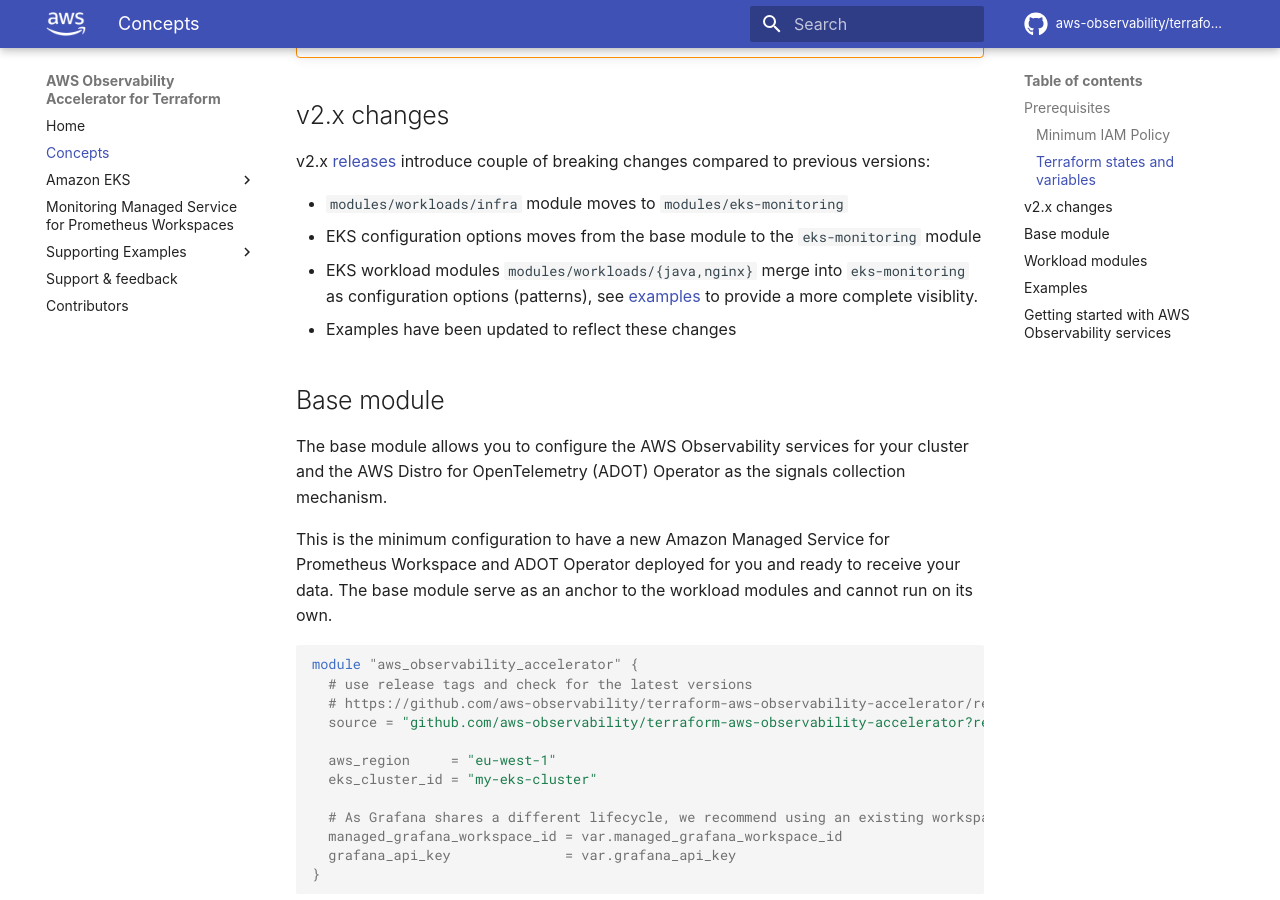
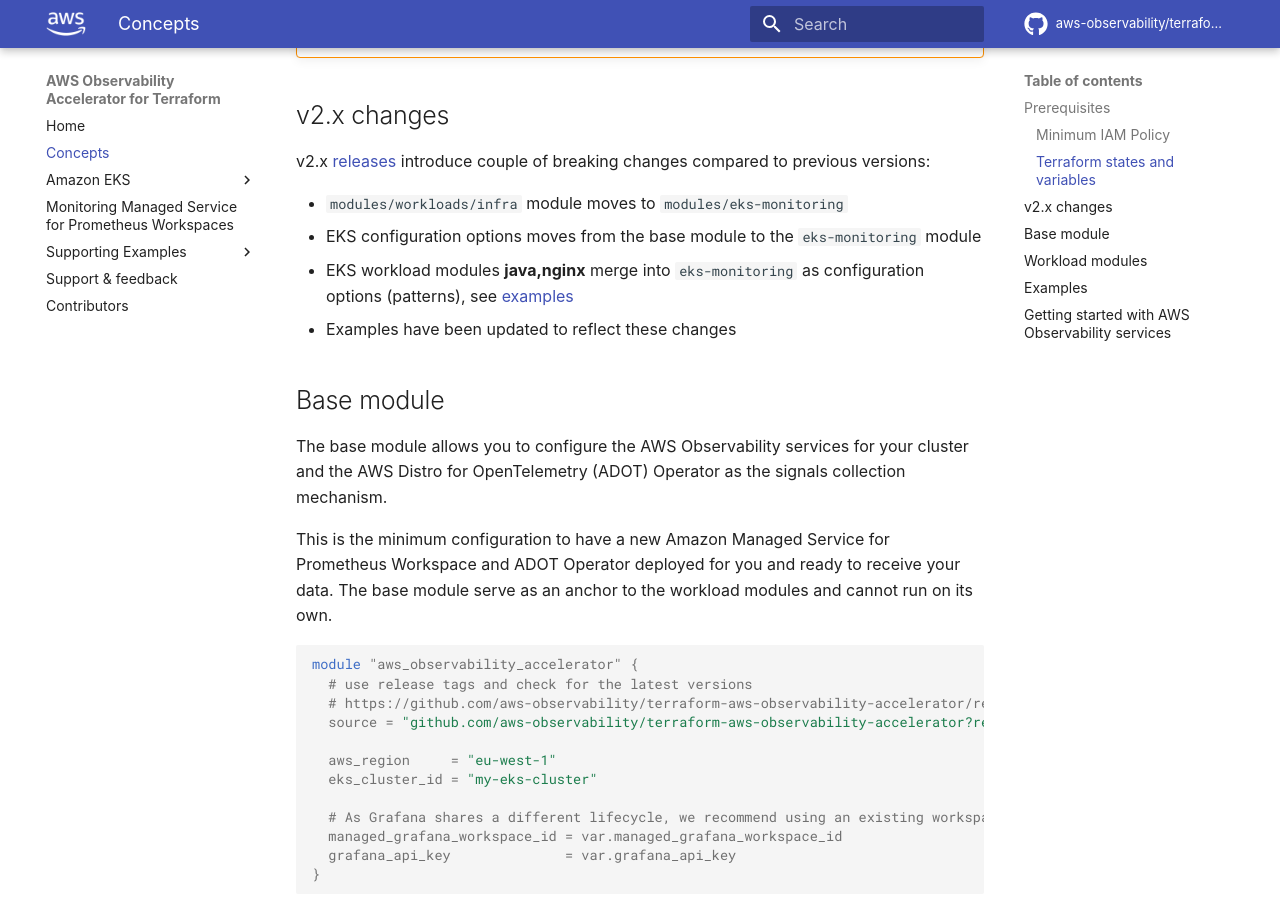
Before and after one commit to aws-observability/terraform-aws-observability-accelerator, an MkDocs documentation site: the page built from docs/concepts.md, in a window 1280 px wide and 900 px high, scrolled down 937 px. Built offline with MkDocs 1.6.1 and Material for MkDocs 9.7.7, drawn with Linux system fonts in a browser that asks for light colours; some web fonts are replaced; comment, search, counter and statistics services are not loaded.

Commit message:
Update docs, fix tags

```diff
--- a/docs/concepts.md
+++ b/docs/concepts.md
@@ -39,7 +39,8 @@
 
 - `modules/workloads/infra` module moves to `modules/eks-monitoring`
 - EKS configuration options moves from the base  module to the `eks-monitoring` module
-- EKS workload modules `modules/workloads/{java,nginx}` merge into `eks-monitoring` as configuration options (patterns), see [examples](./examples) to provide a more complete visiblity.
+- EKS workload modules **java,nginx** merge into `eks-monitoring` as configuration options (patterns),
+see [examples](https://github.com/aws-observability/terraform-aws-observability-accelerator/tree/main/examples)
 - Examples have been updated to reflect these changes
 
 ## Base module
@@ -94,7 +95,7 @@
 
 Workloads modules are focused Terraform modules provided in this repository. They essentially provide curated metrics collection, alerts and Grafana dashboards according to the use case. Most of those modules require the base module.
 
-You can check the full workload modules list and their documentation [here](https://github.com/aws-observability/terraform-aws-observability-accelerator/tree/main/modules/workloads).
+You can check the full workload modules list and their documentation [here](https://github.com/aws-observability/terraform-aws-observability-accelerator/tree/main/modules/).
 
 All the modules come with end-to-end deployable examples.
 
```
Also changed, not shown: README.md (+1 -2 lines), 1 other file.
